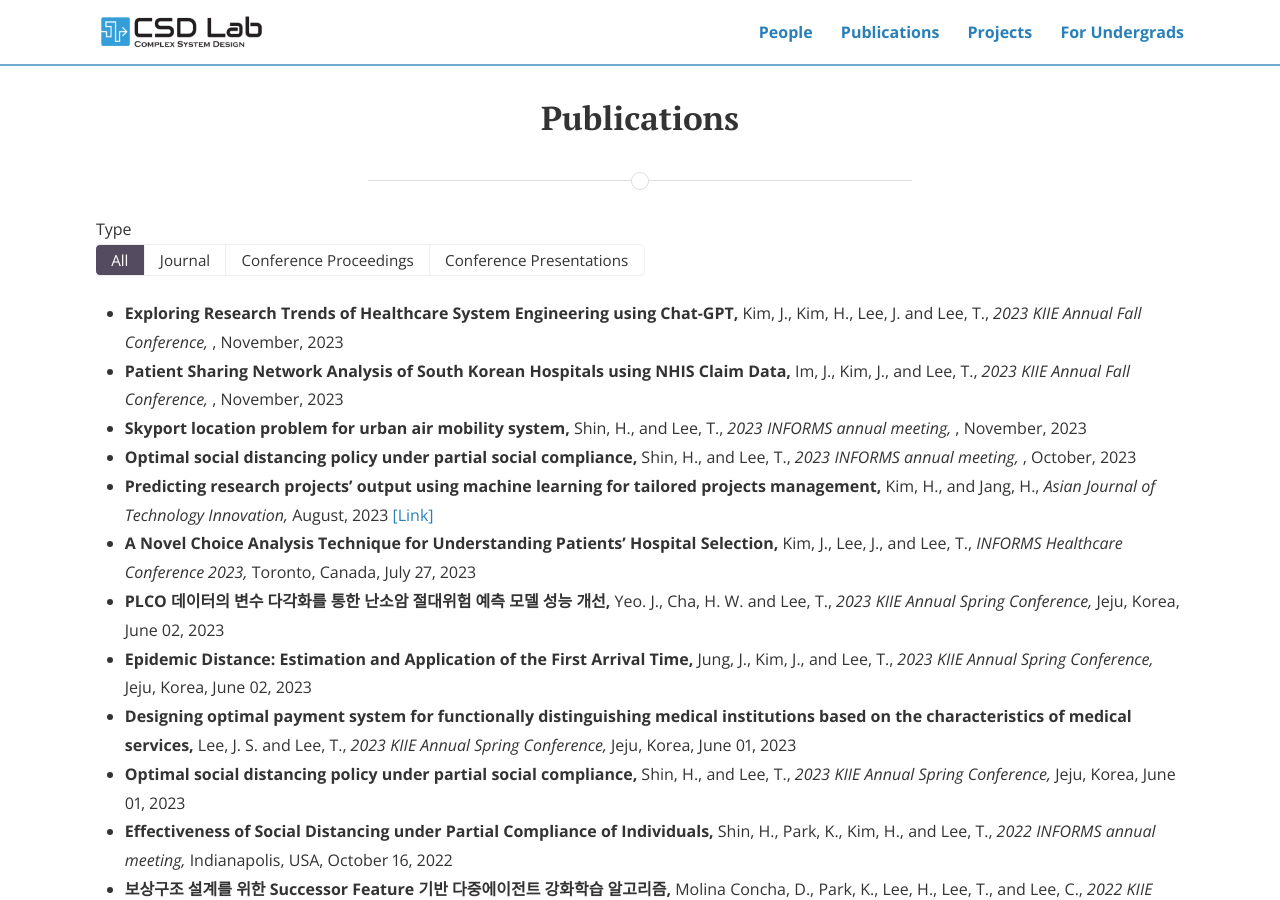
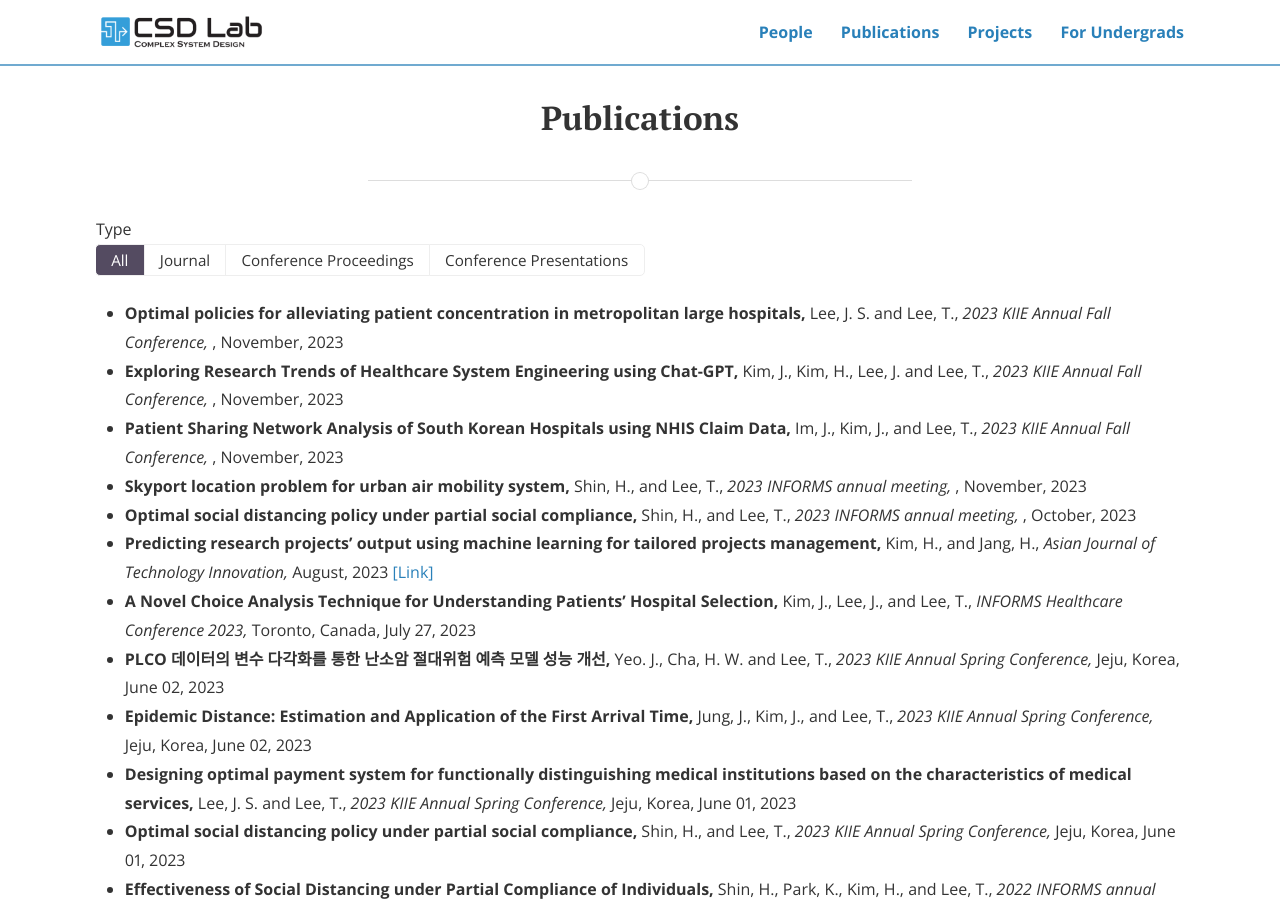
Before and after one commit to CSDlab-KAIST/csdlab-kaist.github.io, a Jekyll site: the page built from publications.html, in a window 1280 px wide and 900 px high. Built offline with Jekyll 4.4.1, drawn with Linux system fonts in a browser that asks for light colours; nearby versions of some CDN libraries.

Commit message:
Update publications.yml

```diff
--- a/_data/publications.yml
+++ b/_data/publications.yml
@@ -2257,3 +2257,18 @@ papers:
         url:
     award: ""
     link: ""
+
+  - title: "Optimal policies for alleviating patient concentration in metropolitan large hospitals"
+    author: "Lee, J. S. and Lee, T."
+    venue: "2023 KIIE Annual Fall Conference"
+    month: November
+    year: 2023
+    yearS: 2023.1103
+    location:
+    topics:
+    type: conference-presentations
+    materials:
+      - label:
+        url:
+    award: ""
+    link: ""
```
